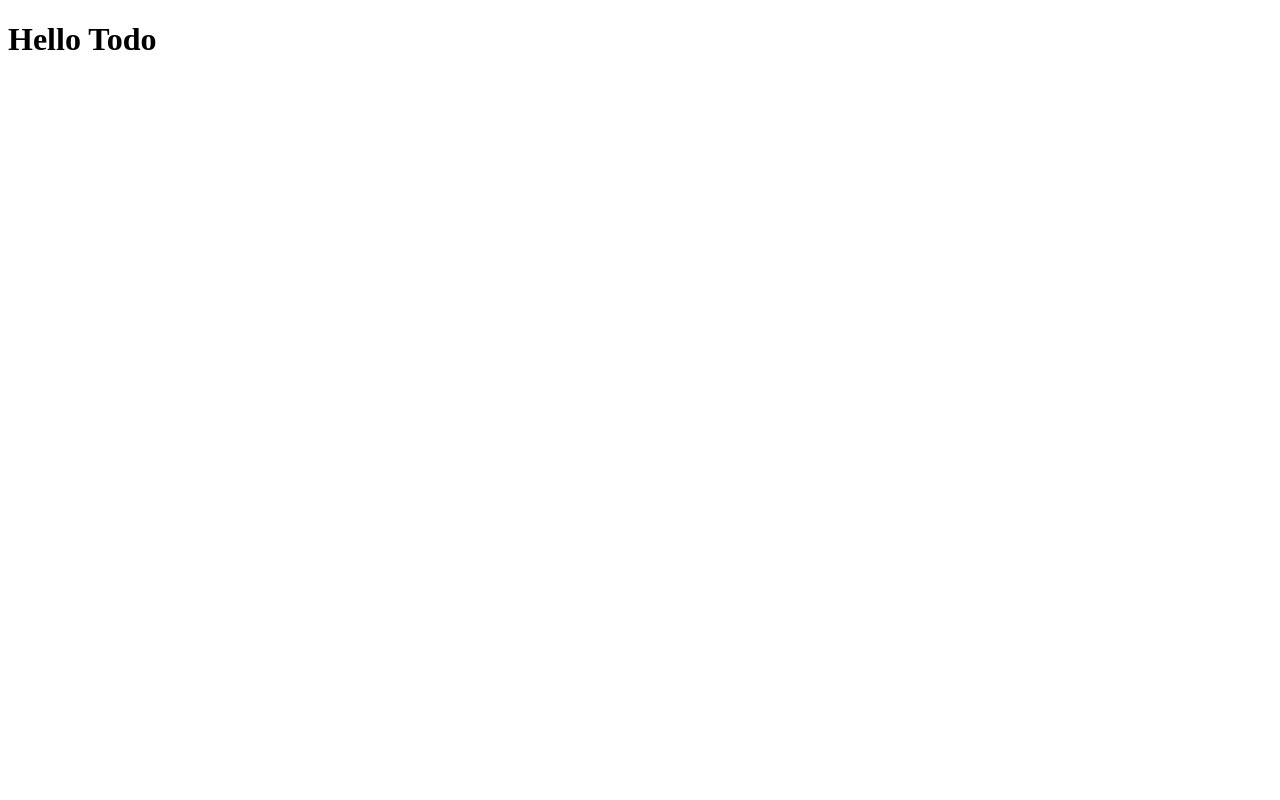
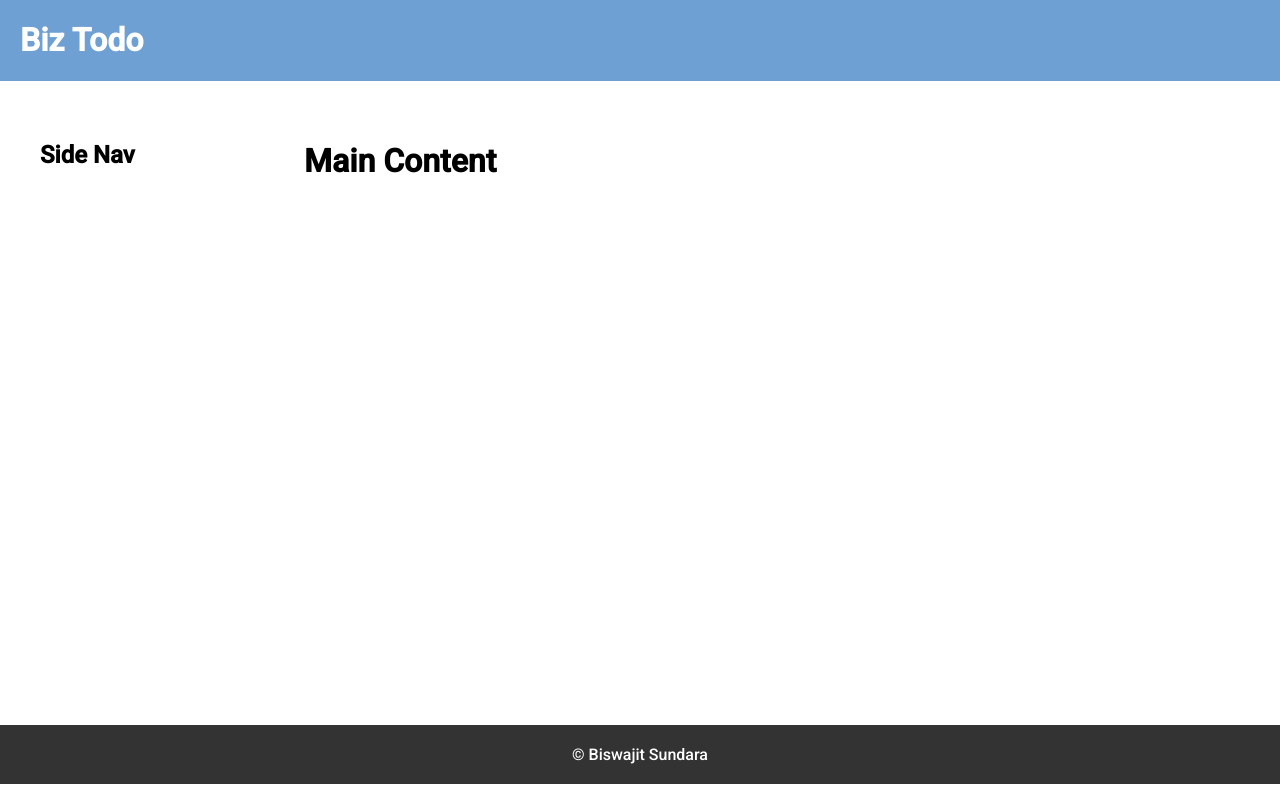
Before and after one commit to biswajitsundara/biz-todo, a React (Vite) app: page / in a window 1280 px wide. Built offline with nearby package versions, Linux system fonts and the light colour scheme.

Commit message:
layout changes

```diff
--- a/src/App.css
+++ b/src/App.css
@@ -1 +1,10 @@
 /** Styles Applied to App **/
+
+:root {
+  --primary-light-color: #6ea0d3;
+  --white-color: #fff;
+  --dark-color: #333;
+  --primary-color: #007bff;
+  --secondary-color: #6c757d;
+  --accent-color: #ffc107;
+}
--- a/src/App.jsx
+++ b/src/App.jsx
@@ -1,13 +1,19 @@
-import './App.css'
+import "./App.css";
+import Layout from "./components/Layout/Layout";
+import Header from "./components/Header/Header";
+import SideNav from "./components/Sidenav/SideNav";
+import MainContent from "./components/Main/MainContent";
+import Footer from "./components/Footer/Footer";
 
 function App() {
-
-
   return (
-    <>
-      <h1>Hello Todo</h1>
-    </>
-  )
+    <Layout
+      header={<Header />}
+      sideNav={<SideNav />}
+      main={<MainContent />}
+      footer={<Footer />}
+    />
+  );
 }
 
-export default App
+export default App;
--- /dev/null
+++ b/src/components/Footer/Footer.jsx
@@ -0,0 +1,7 @@
+import styles from "./Footer.module.css";
+
+const Footer = () => {
+  return <p className={styles.footerBar}>&#169; Biswajit Sundara</p>;
+};
+
+export default Footer;
--- /dev/null
+++ b/src/components/Footer/Footer.module.css
@@ -0,0 +1,6 @@
+.footerBar {
+  background-color: var(--dark-color);
+  color: var(--white-color);
+  padding: 20px;
+  text-align: center;
+}
--- /dev/null
+++ b/src/components/Header/Header.jsx
@@ -0,0 +1,11 @@
+import styles from "./Header.module.css";
+
+const Header = () => {
+  return (
+    <div className={styles.headerbar}>
+      <h1>Biz Todo</h1>
+    </div>
+  );
+};
+
+export default Header;
--- /dev/null
+++ b/src/components/Header/Header.module.css
@@ -0,0 +1,8 @@
+.headerbar {
+  display: flex;
+  justify-content: space-between;
+  background-color: var(--primary-light-color);
+  color: var(--white-color);
+  padding-left: 20px;
+  padding-right: 20px;
+}
--- /dev/null
+++ b/src/components/Layout/Layout.jsx
@@ -0,0 +1,17 @@
+import React from "react";
+import styles from "./Layout.module.css";
+
+const Layout = ({ header, sideNav, main, footer }) => {
+  return (
+    <div className={styles.layoutContainer}>
+      <header className={styles.header}>{header}</header>
+      <div className={styles.content}>
+        <aside className={styles.side}>{sideNav}</aside>
+        <main className={styles.main}>{main}</main>
+      </div>
+      <footer className={styles.footer}>{footer}</footer>
+    </div>
+  );
+};
+
+export default Layout;
--- /dev/null
+++ b/src/components/Layout/Layout.module.css
@@ -0,0 +1,31 @@
+.layoutContainer {
+  display: grid;
+  grid-template-columns: 1fr;
+  grid-template-rows: auto 1fr auto;
+  min-height: 100vh;
+}
+
+.header {
+  grid-column: 1 / -1;
+}
+
+.content {
+  display: grid;
+  grid-template-columns: 1fr 4fr;
+  gap: 20px;
+  padding: 20px;
+}
+
+.side {
+  padding: 20px;
+}
+
+.main {
+  background-color: #fff;
+  padding: 20px;
+  max-width: 80%;
+}
+
+.footer {
+  grid-column: 1 / -1;
+}
--- /dev/null
+++ b/src/components/Main/MainContent.jsx
@@ -0,0 +1,5 @@
+const MainContent = () => {
+  return <h1>Main Content</h1>;
+};
+
+export default MainContent;
--- /dev/null
+++ b/src/components/Sidenav/SideNav.jsx
@@ -0,0 +1,5 @@
+const SideNav = () => {
+  return <h1>Side Nav</h1>;
+};
+
+export default SideNav;
--- a/src/index.css
+++ b/src/index.css
@@ -1 +1,8 @@
 /** Global Styles **/
+
+@import url("https://fonts.googleapis.com/css2?family=Roboto:wght@500&display=swap");
+
+body {
+  margin: 0;
+  font-family: "Roboto", sans-serif;
+}
```
